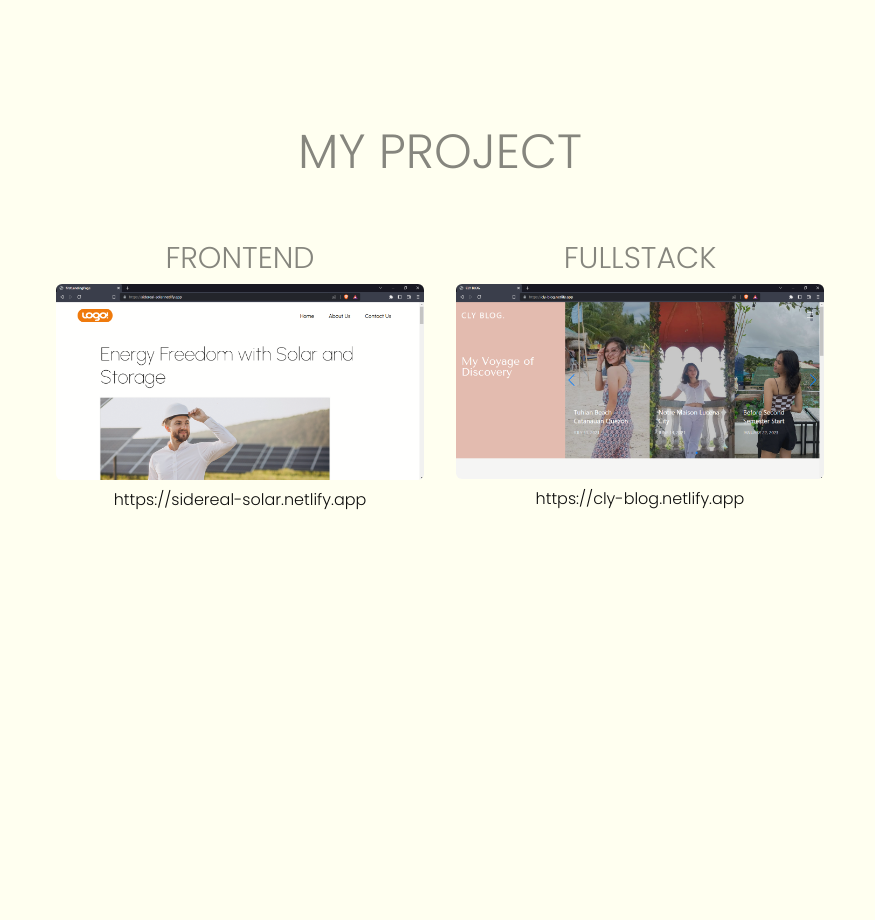
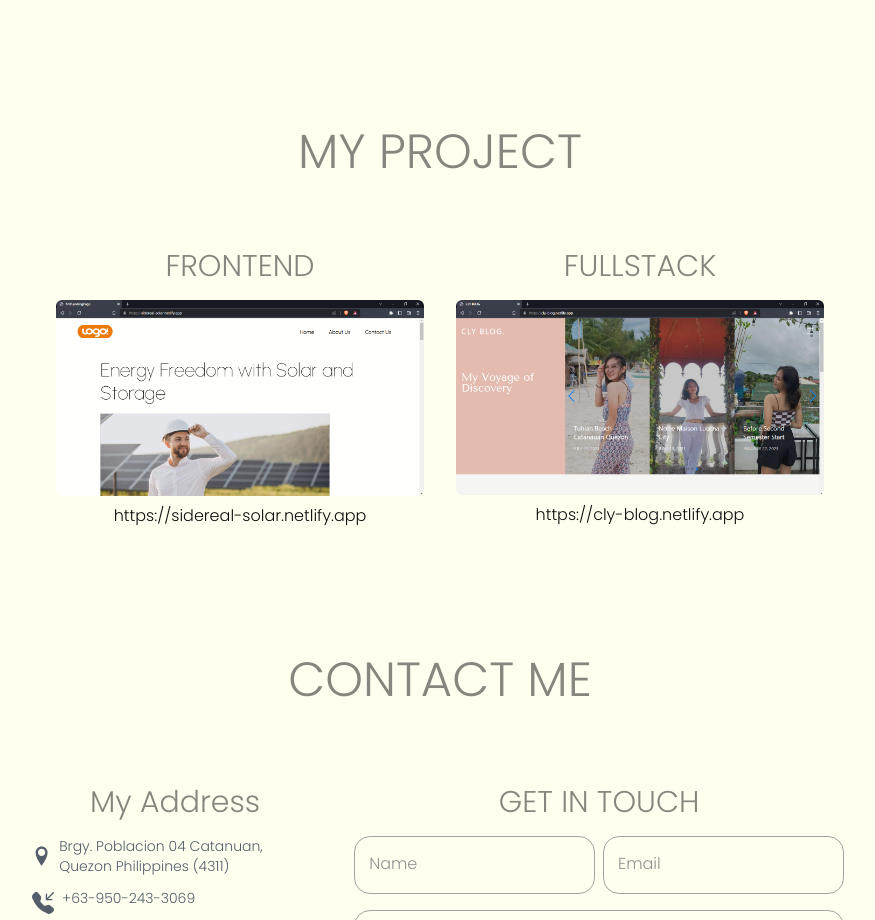
Before and after one commit to Rej327/My-Portfolio, a React (Create React App) app: page / in a window 1280 px wide. Shown: the part 1880-2800 px from the top of the page, without its empty margins (200-1075 px from the left). Before the commit the page ends 2600 px from the top, so only its background shows below. Built offline with nearby package versions, Linux system fonts and the light colour scheme.

Commit message:
Create Contact Section

```diff
--- a/package.json
+++ b/package.json
@@ -7,8 +7,10 @@
     "@testing-library/react": "^13.4.0",
     "@testing-library/user-event": "^13.5.0",
     "aos": "^2.3.4",
+    "emailjs-com": "^3.2.0",
     "react": "^18.2.0",
     "react-dom": "^18.2.0",
+    "react-icons": "^4.7.1",
     "react-scripts": "5.0.1",
     "web-vitals": "^2.1.4"
   },
--- /dev/null
+++ b/src/components/Contactinput.js
@@ -0,0 +1,135 @@
+import React, { useRef } from "react";
+import emailjs from "emailjs-com";
+import { ImLocation } from "react-icons/im";
+import { BsFillTelephoneInboundFill } from "react-icons/bs";
+import { FaFacebookF } from "react-icons/fa";
+import { AiFillLinkedin } from "react-icons/ai";
+import { SiIndeed } from "react-icons/si";
+import { RiSendPlaneLine } from "react-icons/ri";
+import { buttonStyle, headings, sub_headings } from "../styles/styles";
+import { GET_IN_TOUCH } from "../data/data";
+
+const Contactinput = () => {
+  const form = useRef();
+
+  const sendEmail = (e) => {
+    e.preventDefault();
+
+    emailjs
+      .sendForm(
+        "service_40mptef",
+        "template_r4fadpr",
+        e.target,
+        "FSbjMbFNlJOLGuiuP"
+      )
+
+      .then(
+        (result) => {
+          console.log(result.text);
+        },
+        (error) => {
+          console.log(error.text);
+        }
+      );
+    e.target.reset();
+  };
+
+  return (
+    <div className="max-w-[1100px] mx-auto my-28 ">
+      <h1 className={`text-center ${headings.header}`}>CONTACT ME</h1>
+      <div className="mt-16 lg:flex justify-center">
+        <div className="lg:max-w-[320px] px-4">
+          <h1 className={sub_headings.sub_head}>My Address</h1>
+          <p className="text-gray-600 pb-3 flex text-sm">
+            <ImLocation className="text-4xl my-auto pr-2" />
+            <a
+              href="https://www.google.com/maps/place/P.+Burgos+St,+Catanauan,+Quezon/@13.5944228,122.3192731,17z/data=!3m1!4b1!4m5!3m4!1s0x33a2f8280dc468ad:0x743213e02f6cceb2!8m2!3d13.5944228!4d122.3214618"
+              target="_blank"
+              rel="noreferrer"
+            >
+              {" "}
+              Brgy. Poblacion 04 Catanuan, Quezon Philippines (4311)
+            </a>
+          </p>
+          <p className="text-gray-600 pb-3 flex text-sm">
+            <BsFillTelephoneInboundFill className="text-3xl my-auto pr-2" />
+            <a href="tel:09502433069">+63-950-243-3069</a>
+          </p>
+          <p className="text-gray-600 pb-3 flex text-sm">
+            <FaFacebookF className="text-2xl my-auto pr-2 ml-1" />
+            <a
+              href="https://www.facebook.com/resujeff27"
+              target="_blank"
+              rel="noreferrer"
+            >
+              Facebook{" "}
+            </a>
+          </p>
+          <p className="text-gray-600 pb-3 flex text-sm">
+            <AiFillLinkedin className="text-3xl my-auto pr-2" />
+            <a
+              href="https://www.linkedin.com/in/jefferson-resurreccion-9279391b7/"
+              target="_blank"
+              rel="noreferrer"
+            >
+              Linkedin
+            </a>
+          </p>
+          <p className="text-gray-600 pb-3 flex text-sm">
+            <SiIndeed className="text-3xl my-auto pr-2" />
+            <a
+              href="https://profile.indeed.com/?hl=en_PH&co=PH&from=gnav-homepage"
+              target="_blank"
+              rel="noreferrer"
+            >
+              Indeed
+            </a>
+          </p>
+        </div>
+        <div className="h-auto w-auto mx-5 ">
+          <h1 className={sub_headings.sub_head}>{GET_IN_TOUCH.get_in_touch}</h1>
+          <form ref={form} onSubmit={sendEmail}>
+            <div className="grid grid-cols-1 lg:flex gap-2 w-full">
+              <div className="input-group w-full">
+                <input
+                  type="text"
+                  name="name"
+                  required
+                  className="input w-full"
+                />
+                <label class="user-label">Name</label>
+              </div>
+              <div className="input-group w-full">
+                <input
+                  type="text"
+                  name="email"
+                  required
+                  className="input w-full"
+                />
+                <label class="user-label">Email</label>
+              </div>
+            </div>
+            <div className="input-group h-auto w-full mt-4">
+              <textarea
+                type="text"
+                name="message"
+                required
+                className="input w-full"
+              />
+              <label class="user-label">Message</label>
+            </div>
+            <button
+              type="submit"
+              className={`w-full flex justify-center items-center ${buttonStyle.button}`}
+            >
+              Send
+              <RiSendPlaneLine className="my-auto ml-1" />
+            </button>
+          </form>
+        </div>
+      </div>
+    </div>
+  );
+};
+
+export default Contactinput;
--- a/src/components/Project.js
+++ b/src/components/Project.js
@@ -1,15 +1,15 @@
 import React from "react";
 import { PROJECT } from "../data/data";
-import { headings } from "../styles/styles";
+import { headings, sub_headings } from "../styles/styles";
 
 const Project = () => {
   return (
-    <div className="mx-auto text-center my-48">
+    <div className="mx-auto text-center mt-48">
       <h1 className={headings.header}>MY PROJECT</h1>
       <div className="sm:flex justify-between my-10 mx-auto w-fit">
         {PROJECT.map((proj) => (
           <div className="max-w-[25rem] p-4">
-            <h1 className="text-3xl py-2 opacity-50">{proj.type}</h1>
+            <h1 className={sub_headings.sub_head}>{proj.type}</h1>
             <a href={proj.link} target="_blank" rel="noreferrer">
               <img
                 src={proj.image}
--- a/src/components/Tech.js
+++ b/src/components/Tech.js
@@ -8,7 +8,7 @@ const Tech = () => {
       {TECHNOLOGY.map((TECH) => (
         <div className="technology sm:w-40 mx-auto mt-10 grid grid-rows-1 justify-center items-center p-2">
           <img src={TECH.icon} alt="icon" className="w-12 md:w-24 mx-auto" />
-          <h1 className="text-base sm:text-xl font-semibold">{TECH.skill}</h1>
+          <h1 className="text-base sm:text-xl font-medium">{TECH.skill}</h1>
         </div>
       ))}
     </div>
--- a/src/index.css
+++ b/src/index.css
@@ -10,9 +10,13 @@ body {
   opacity: 0.95;
 }
 
+/* Name */
+
 strong {
   opacity: 0.8;
 }
+
+/* Technology section */
 
 .technology {
   border-radius: 15px;
@@ -20,3 +24,42 @@ strong {
   box-shadow: -5px 5px 9px #cccccc, 5px -5px 9px #ffffff;
   width: 110px;
 }
+
+/* Contact Input */
+
+.input-group {
+  position: relative;
+}
+
+.input {
+  border: solid 1.5px #9e9e9e;
+  border-radius: 1rem;
+  background: ivory;
+  padding: 1rem;
+  font-size: 1rem;
+  color: #86867f;
+  transition: border 150ms cubic-bezier(0.4, 0, 0.2, 1);
+}
+
+.user-label {
+  position: absolute;
+  left: 15px;
+  color: #8d8d8d;
+  pointer-events: none;
+  transform: translateY(1rem);
+  transition: 150ms cubic-bezier(0.4, 0, 0.2, 1);
+}
+
+.input:focus,
+input:valid {
+  outline: none;
+  border: 1.5px solid #86867f;
+}
+
+.input:focus ~ label,
+input:valid ~ label {
+  transform: translateY(-50%) scale(0.8);
+  background-color: ivory;
+  padding: 0 0.2em;
+  color: #86867f;
+}
--- a/src/pages/Home.js
+++ b/src/pages/Home.js
@@ -1,6 +1,7 @@
 import React from "react";
 import Webprofile from "../components/Webprofile";
 import Aboutme from "../section/Aboutme";
+import Contact from "../section/Contact";
 import Myproject from "../section/Myproject";
 import Profile from "../section/Profile";
 import Technology from "../section/Technology";
@@ -14,6 +15,7 @@ const Home = () => {
         <Aboutme />
         <Technology />
         <Myproject />
+        <Contact />
       </div>
     </div>
   );
--- /dev/null
+++ b/src/section/Contact.js
@@ -0,0 +1,12 @@
+import React from "react";
+import Contactinput from "../components/Contactinput";
+
+const Contact = () => {
+  return (
+    <div>
+      <Contactinput />
+    </div>
+  );
+};
+
+export default Contact;
--- a/src/styles/styles.js
+++ b/src/styles/styles.js
@@ -1,8 +1,12 @@
 export const buttonStyle = {
   button:
-    "mr-4 mt-2 px-2 bg-white border-[#ffca28] border border-solid text-[#ffca28] rounded-md h-10 hover:bg-[#ffca28] hover:text-[white] duration-500",
+    "mr-4 mt-2 px-2 bg-[#86867f] border-[#86867f] border border-solid text-[white] rounded-md h-10 hover:bg-white hover:text-[#86867f] duration-500",
 };
 
 export const headings = {
   header: "text-5xl opacity-50 md:mt-[75px]",
 };
+
+export const sub_headings = {
+  sub_head: "text-3xl py-2 opacity-50 text-center py-4",
+};
```
Also changed, not shown: 1 other file (tests, documents, lock files or other folders).
